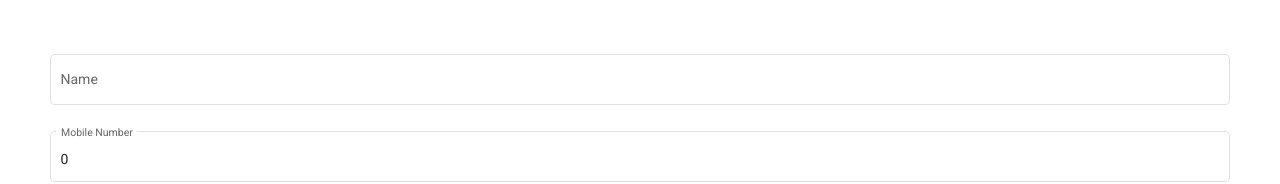
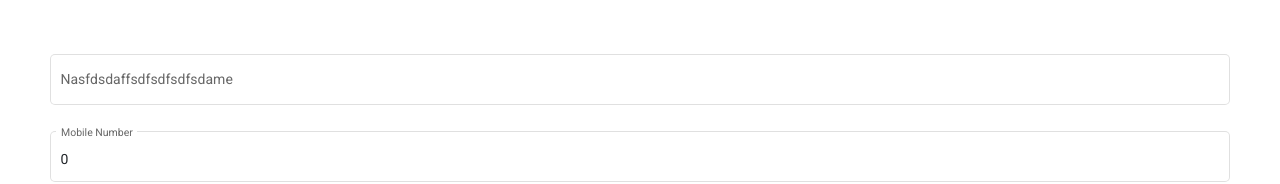
Before and after one commit to Jainikpa/angular-course, an Angular app: page / in a window 1280 px wide. Shown: the top 184 px of the page. Built offline with nearby package versions, Linux system fonts and the light colour scheme.

Commit message:
Update home.component.html

```diff
--- a/src/app/home/home.component.html
+++ b/src/app/home/home.component.html
@@ -1,7 +1,7 @@
 <div style="padding: 50px">
   <div>
     <mat-form-field style="width: 100%" appearance="outline">
-      <mat-label>Name</mat-label>
+      <mat-label>Nasfdsdaffsdfsdfsdfsdame</mat-label>
       <input [(ngModel)]="name" matInput placeholder="enter name" />
       <!-- <mat-icon matSuffix>sentiment_very_satisfied</mat-icon> -->
     </mat-form-field>
```
